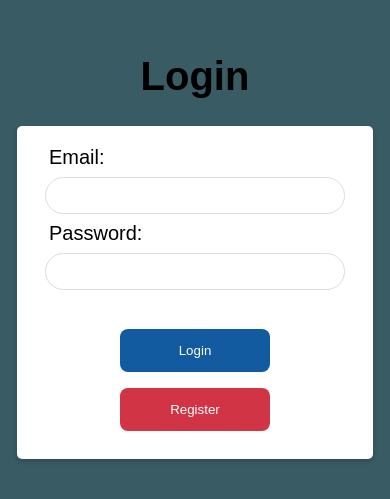
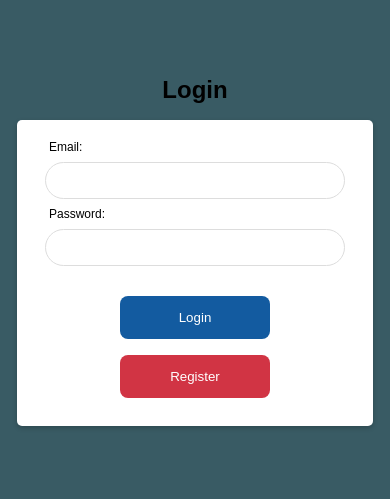
Before and after one commit to rohanprichard/TeachGPT, a React (Create React App) app in the folder frontend/client/: page / in a window 390 px wide. Shown: the part 179-678 px from the top of the page. Built offline with nearby package versions, Linux system fonts and the light colour scheme; no server answers.

Commit message:
Adding the staticfiles w font change

```diff
--- a/frontend/client/src/index.css
+++ b/frontend/client/src/index.css
@@ -20,6 +20,11 @@ body, html {
   width: 100%;
 }
 
+@media only screen and (max-width: 600px) {
+  body {
+    font-size: 12px; /* Adjust the font size for mobile */
+  }
+}
 /* Chat Styles */
 .chat-container {
   display: flex;
```
Also changed, not shown: 4 other files (tests, documents, lock files or other folders).
